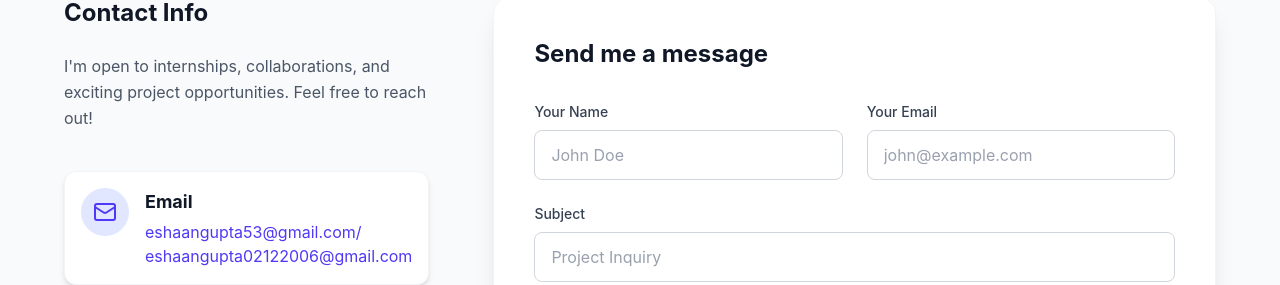
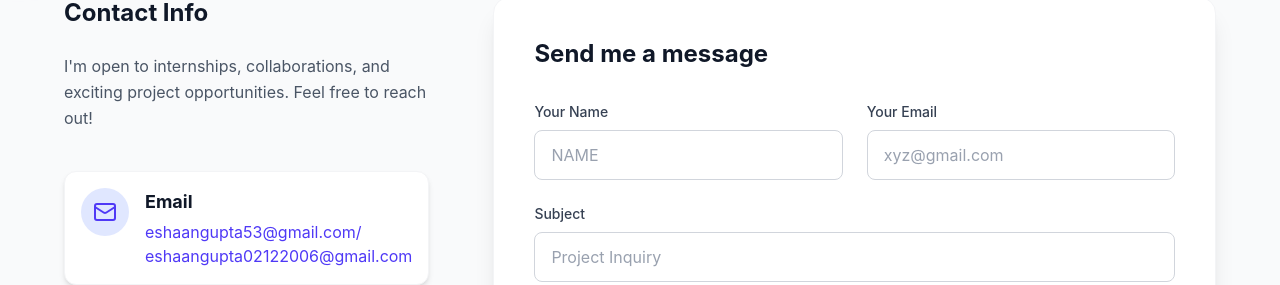
Before and after one commit to Eshaan1234/My-portfolio, a React (Vite) app in the folder My Portfolio/: page / in a window 1280 px wide. Shown: the part 4040-4325 px from the top of the page. Built offline with nearby package versions, Linux system fonts and the light colour scheme.

Commit message:
Update Contact.tsx

```diff
--- a/My Portfolio/src/components/Contact.tsx
+++ b/My Portfolio/src/components/Contact.tsx
@@ -103,7 +103,7 @@ const Contact = () => {
                       onChange={handleChange}
                       required
                       className="w-full px-4 py-3 border border-gray-300 rounded-lg focus:ring-2 focus:ring-indigo-600 focus:border-transparent outline-none transition-all text-gray-900 placeholder-gray-400"
-                      placeholder="John Doe"
+                      placeholder="NAME"
                     />
                   </div>
                   <div>
@@ -115,7 +115,7 @@ const Contact = () => {
                       onChange={handleChange}
                       required
                       className="w-full px-4 py-3 border border-gray-300 rounded-lg focus:ring-2 focus:ring-indigo-600 focus:border-transparent outline-none transition-all text-gray-900 placeholder-gray-400"
-                      placeholder="john@example.com"
+                      placeholder="xyz@gmail.com"
                     />
                   </div>
                 </div>
```
